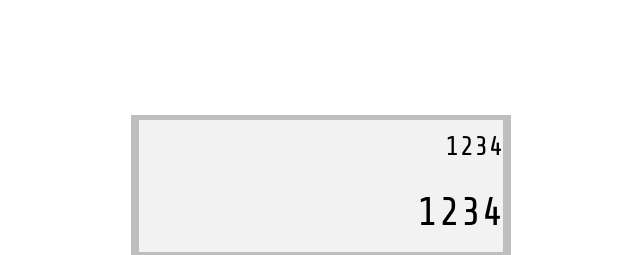
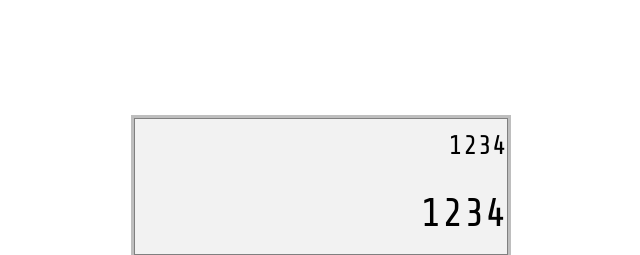
Before and after one commit to bobmeix/calculator, a plain HTML site: page index.html in a window 1280 px wide. Shown: the top 255 px of the page, 319-959 px from the left. Drawn offline with nearby package versions, Linux system fonts and the light colour scheme; a web font is replaced by a local one.

Commit message:
Tweak display design

```diff
--- a/style.css
+++ b/style.css
@@ -38,9 +38,9 @@ button {
 }
 
 .display {
-    width: 98%;
-    height: 98%;
-    border: 2px solid rgb(190, 190, 190);
+    width: 99.3%;
+    height: 99%;
+    border: 1px solid rgb(128, 128, 128);
     background-color: rgb(242, 242, 242);
 }
 
```
